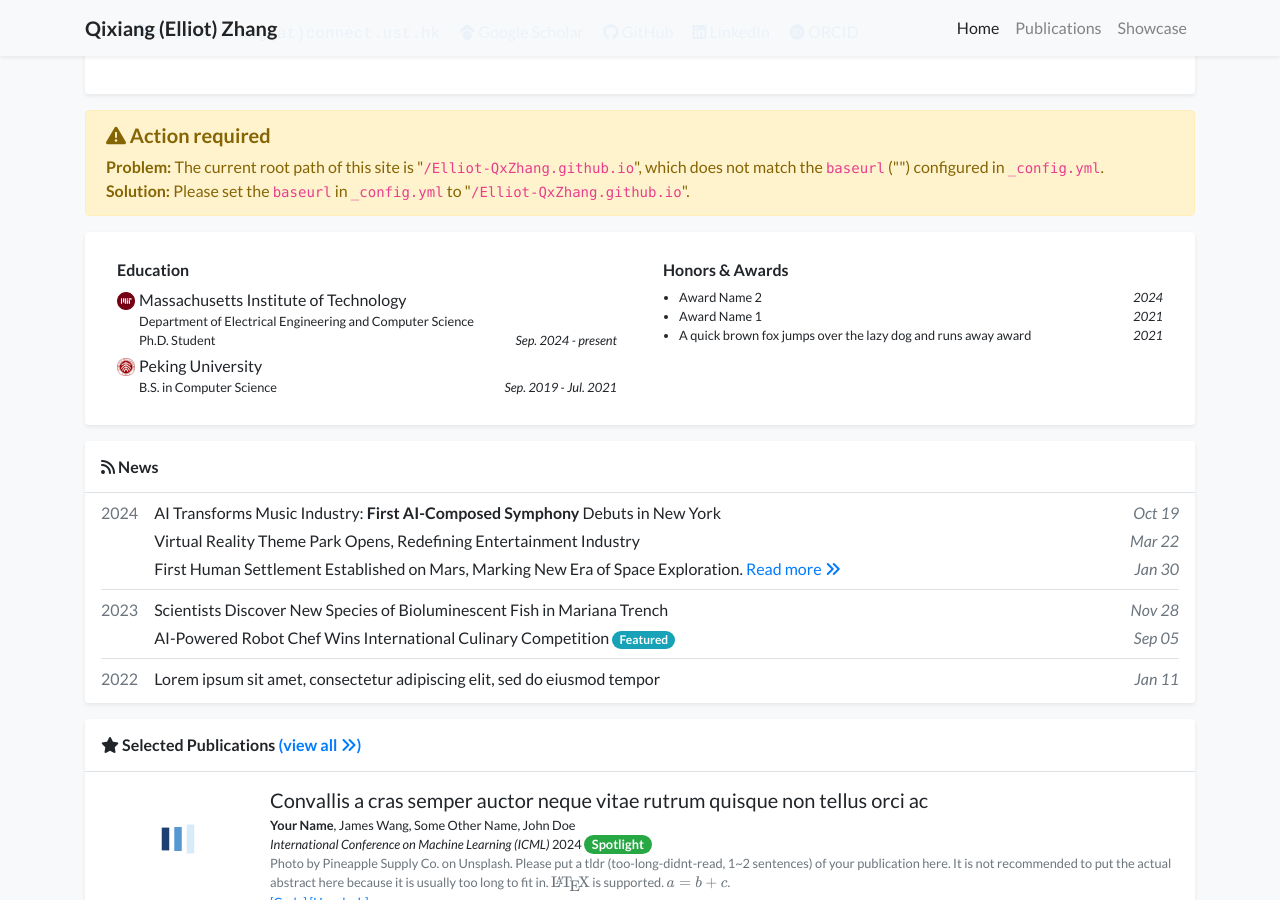
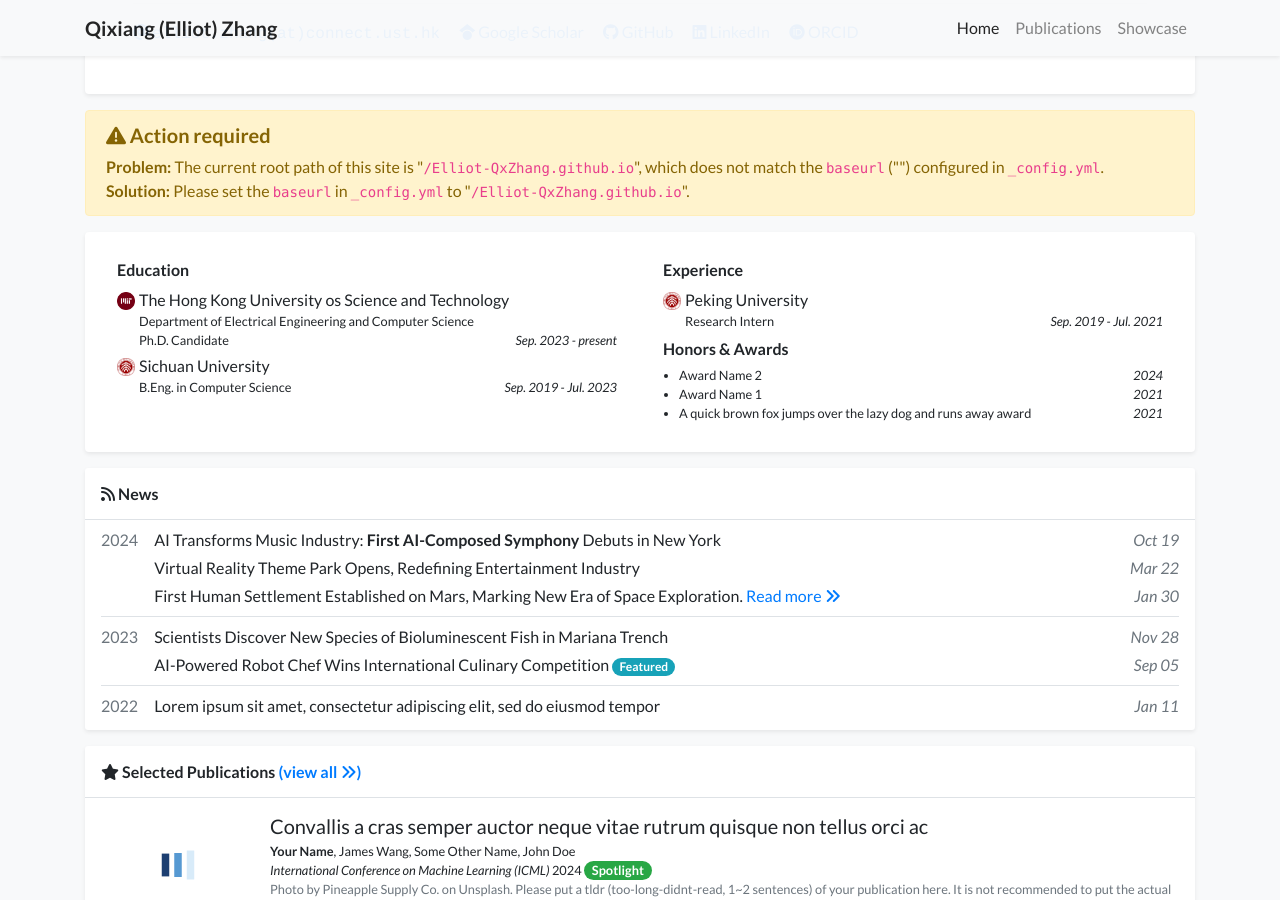
Before and after one commit to Elliot-QxZhang/Elliot-QxZhang.github.io, a Jekyll site: the page built from index.html, in a window 1280 px wide and 900 px high, scrolled down 415 px. Built offline with Jekyll 4.4.1, drawn with Linux system fonts in a browser that asks for light colours; nearby versions of some CDN libraries; a style sheet for code colours, icons or effects is not loaded.

Commit message:
Update profile.yml

```diff
--- a/_data/profile.yml
+++ b/_data/profile.yml
@@ -30,22 +30,22 @@ portrait_caption: >-
   Photo by Manja Vitolic on Unsplash (this caption is optional, comment it out to disable).
 
 education:
-- name: Massachusetts Institute of Technology
+- name: The Hong Kong University os Science and Technology
   logo: /assets/images/badges/MIT_Social_circle.png
   position: >-
     Department of Electrical Engineering and Computer Science <br/>
-    Ph.D. Student
-  date: Sep. 2024 - present
+    Ph.D. Candidate
+  date: Sep. 2023 - present
+- name: Sichuan University
+  logo: /assets/images/badges/PKU_red.png
+  position: B.Eng. in Computer Science
+  date: Sep. 2019 - Jul. 2023
+
+experience:
 - name: Peking University
   logo: /assets/images/badges/PKU_red.png
-  position: B.S. in Computer Science
+  position: Research Intern
   date: Sep. 2019 - Jul. 2021
-
-# experience:
-# - name: Peking University
-#   logo: /assets/images/badges/PKU_red.png
-#   position: Research Intern
-#   date: Sep. 2019 - Jul. 2021
 
 awards:
 - name: Award Name 2
```
